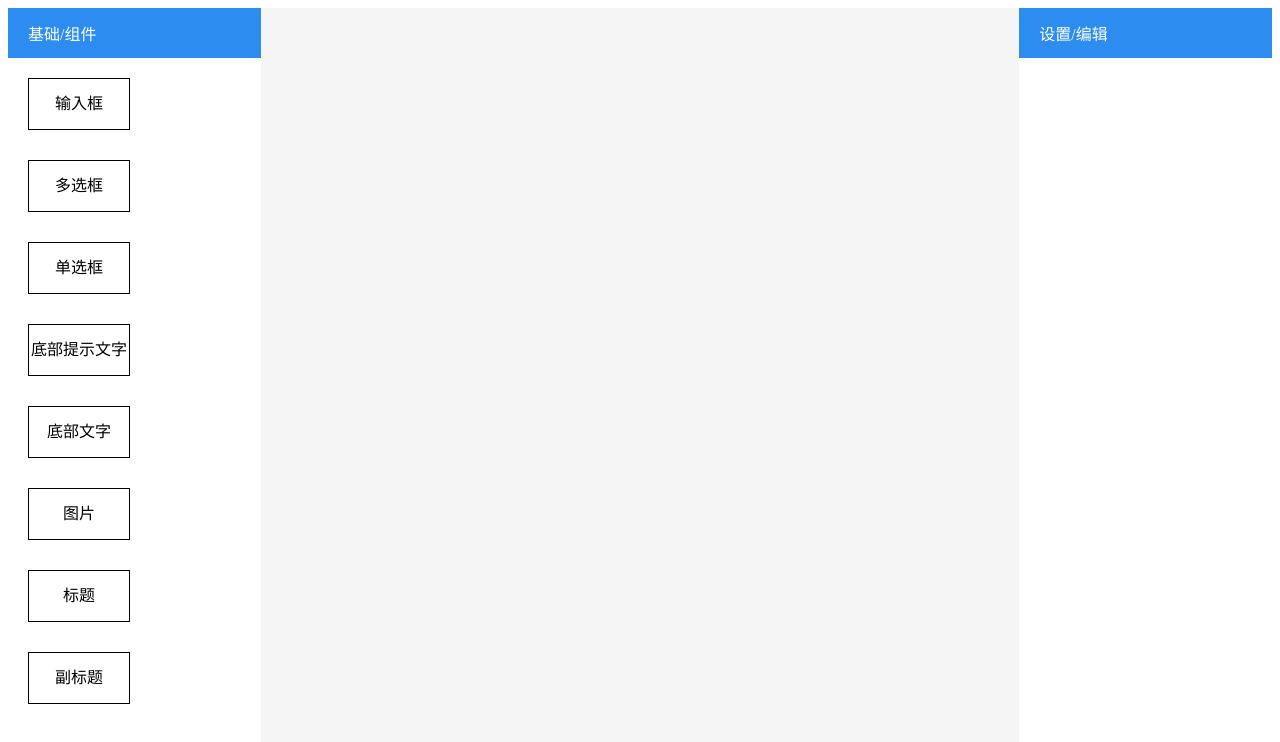
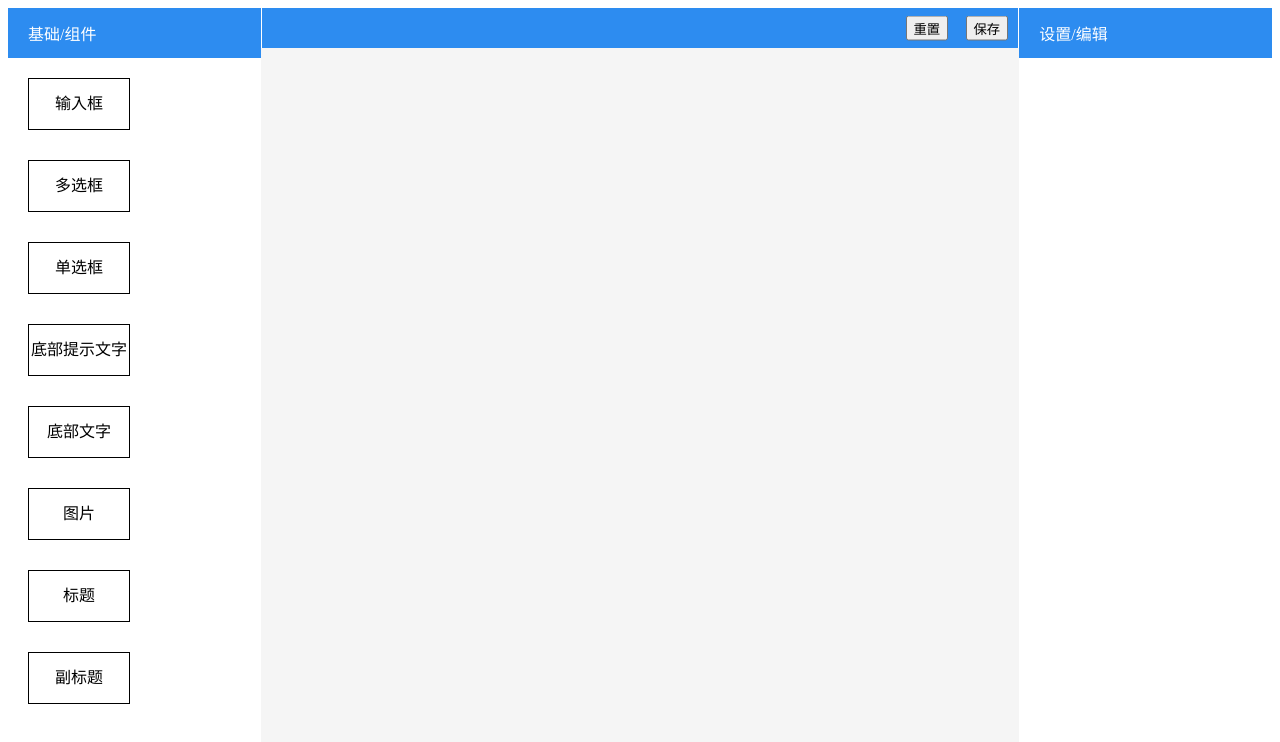
Before and after one commit to zhh10/DIYForm, a Vue app: page / in a window 1280 px wide. Shown: the top 742 px of the page. Built offline with nearby package versions, Linux system fonts and the light colour scheme; what view-design would draw is missing.

Commit message:
增加表单重置和保存功能

```diff
--- a/src/components/Form.vue
+++ b/src/components/Form.vue
@@ -1,6 +1,10 @@
 <template>
-    <div class="formarea" :class="{'active':inner}" @dragover.prevent @dragenter="onDragEnter" @dragleave="onDragLeave" @drop="onDrop">
-        <div  class="formarea-Main" >
+    <div class="formarea" >
+        <div class="save">
+            <Button size="small" class="saveBtn" type="success">保存</Button>
+            <Button size="small" class="saveCancel" type="error" @click="ResetForm">重置</Button>
+        </div>
+        <div  class="formarea-Main" :class="{'active':inner}" @dragover.prevent @dragenter="onDragEnter" @dragleave="onDragLeave" @drop="onDrop">
             <div ref="domList">
                 <!-- 循环 itemArr -->
                 <template v-for="item in newitemArr">
@@ -194,6 +198,12 @@ export default {
                     form = form.previousElementSibling
                 }
             }
+        },
+        // 重置表单
+        ResetForm(){
+            this.itemArr = []
+            this.$emit('reset')
+
         }
     },
 }
@@ -202,13 +212,34 @@ export default {
 .formarea{
     flex:1 1 60%;
     height:100%;
-    overflow:auto;
+    /* overflow:auto; */
+}
+.save{
+    height:5%;
+    background-color:#2d8cf0;
+    color:#fff;
+    border-left:1px solid #fff;
+    border-right:1px solid #fff;
+    text-align:right;
+    position: relative;
+}
+.saveBtn,.saveCancel{
+    position:absolute;
+    top:50%;
+    transform: translateY(-50%);
+}
+.saveBtn{
+    right:10px;
+}
+.saveCancel{
+    right:70px;
 }
 .formarea-Main{
     /* padding:20px;
     height:92%;
     overflow: auto; */
-    height:100%;
+    height:95%;
+    overflow:auto;
 }
 .active{
     border:2px solid red;
--- a/src/components/HelloWorld.vue
+++ b/src/components/HelloWorld.vue
@@ -1,7 +1,7 @@
 <template>
     <div class="wrap">
         <itemarea ref="item"/>
-        <formarea ref="formarea" @edit="editBefore($event)"/>
+        <formarea ref="formarea" @edit="editBefore($event)" @reset="editAfter"/>
         <editarea :ItemData="data" :defaultItemData="defaultData" @Delete="handleDelete" @Cancel="handleCancel" @Save="handleSave"/>
     </div>
 </template>
@@ -37,7 +37,7 @@ export default {
      },
      // 编辑后的操作
      editAfter(){
-        this.$refs.formarea.Edit = null
+        // this.$refs.formarea.Edit = null
         this.data = null
         this.defaultData = null
         this.$refs.formarea.EditId = null
@@ -61,7 +61,6 @@ export default {
        this.$set(this.$refs.formarea.itemArr,index,data)
        this.editAfter()
      },
-
   }
 }
 </script>
```
